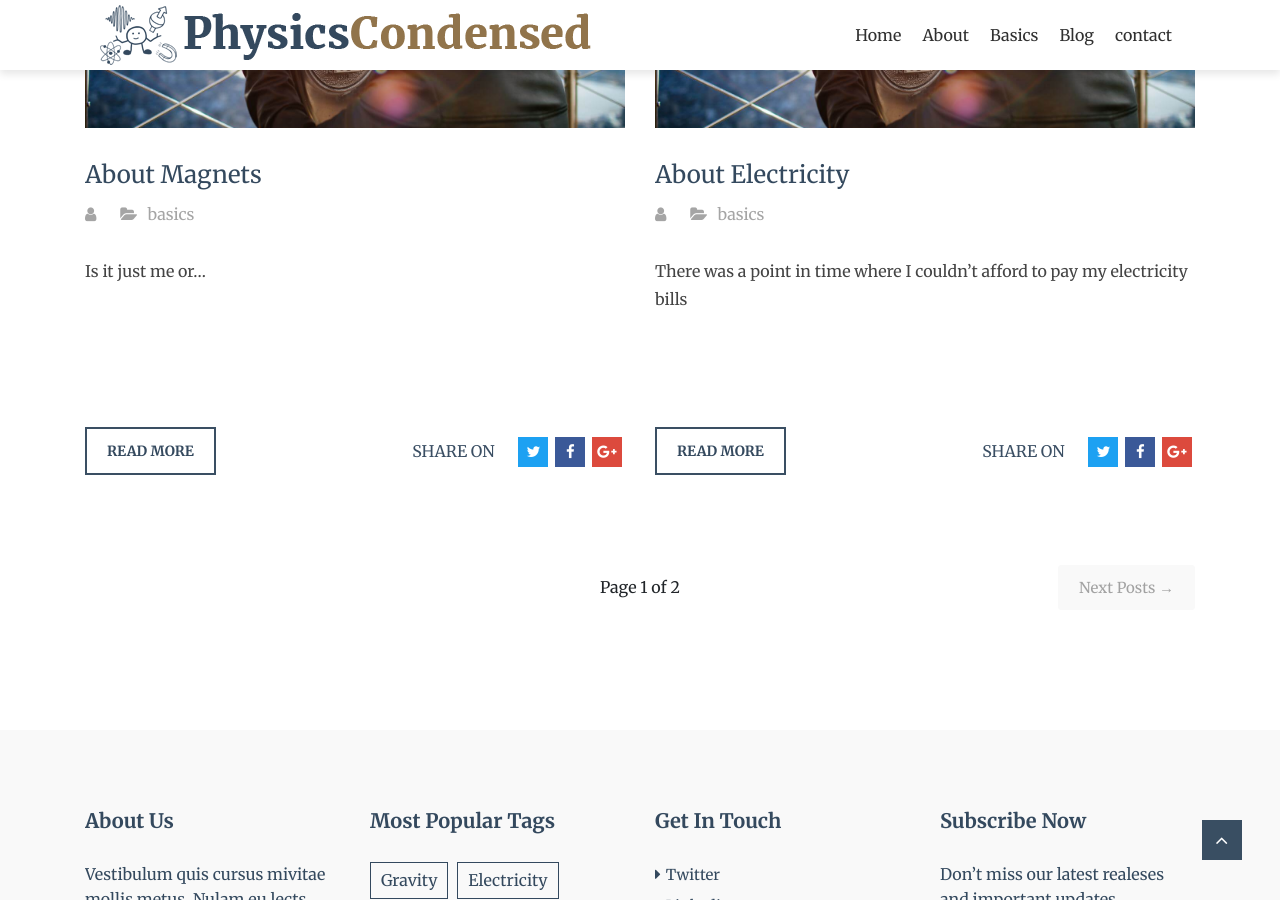
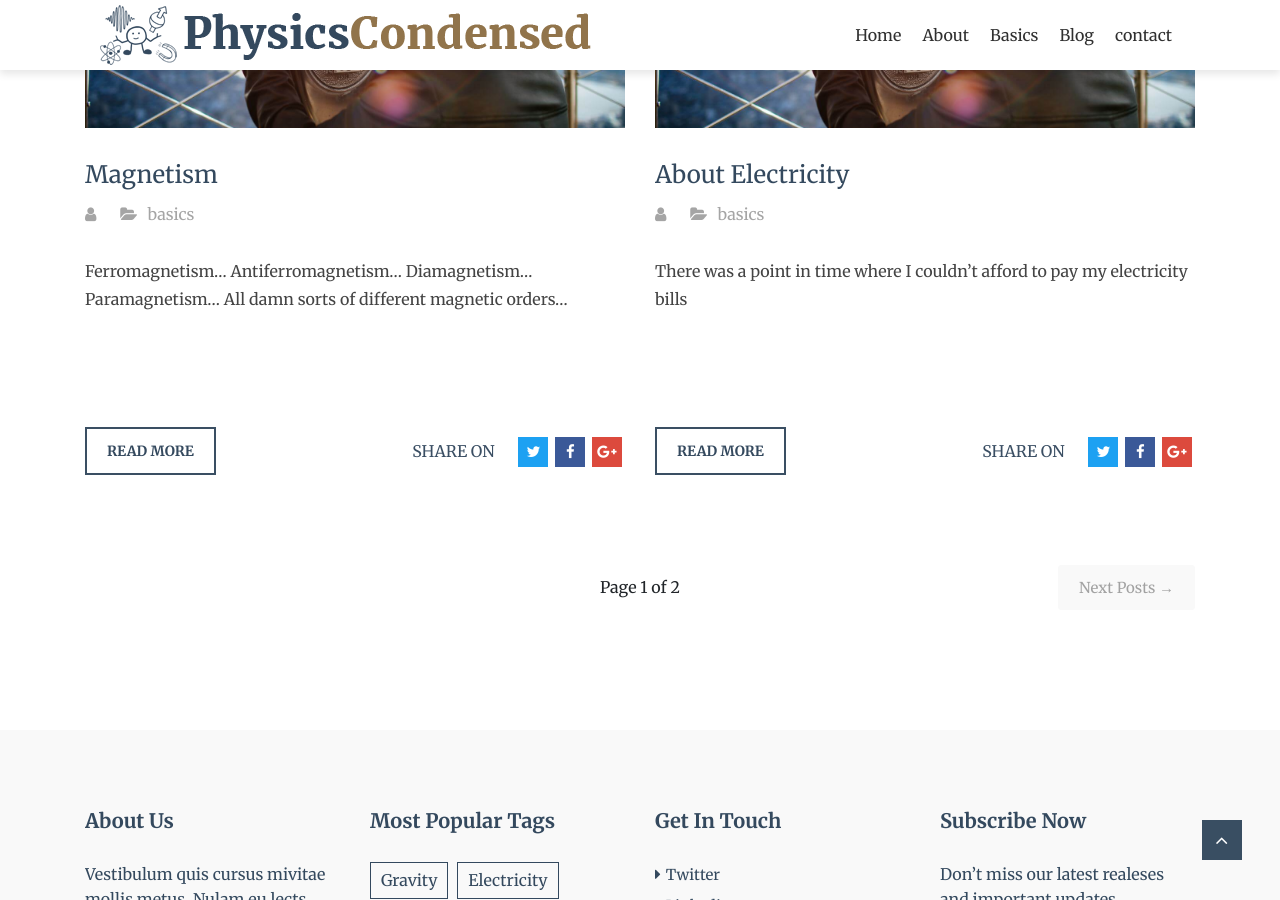
Before and after one commit to me2d09/SciComm_Blog, a Jekyll site: the page built from index.html, in a window 1280 px wide and 900 px high, scrolled down 2076 px. Built offline with Jekyll 4.4.1, drawn with Linux system fonts in a browser that asks for light colours; the list of posts is cut into pages by our own code.

Commit message:
Update 2020-01-02-magnets.md

```diff
--- a/_posts/2020-01-02-magnets.md
+++ b/_posts/2020-01-02-magnets.md
@@ -1,10 +1,12 @@
 ---
 layout: post
-title:  "About Magnets"
+title:  "Magnetism"
 category: "basics"
 post_image: "/assets/images/welcome.jpg"
 tags: magnetism
 ---
-Is it just me or...
-
-*does anybody else find magnets really attractive.*
+Ferromagnetism...
+Antiferromagnetism...
+Diamagnetism...
+Paramagnetism...
+All damn sorts of different magnetic orders...
```
